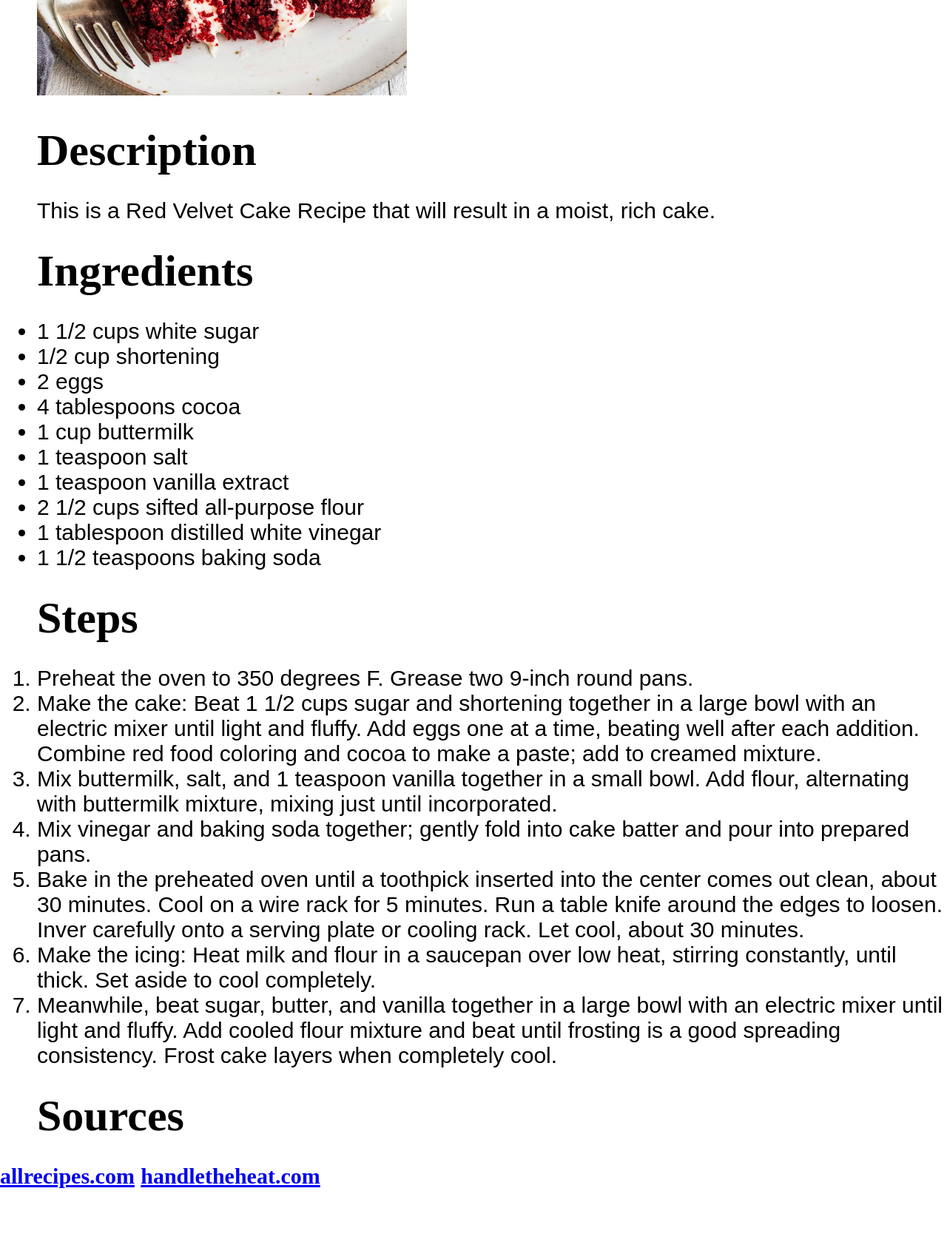
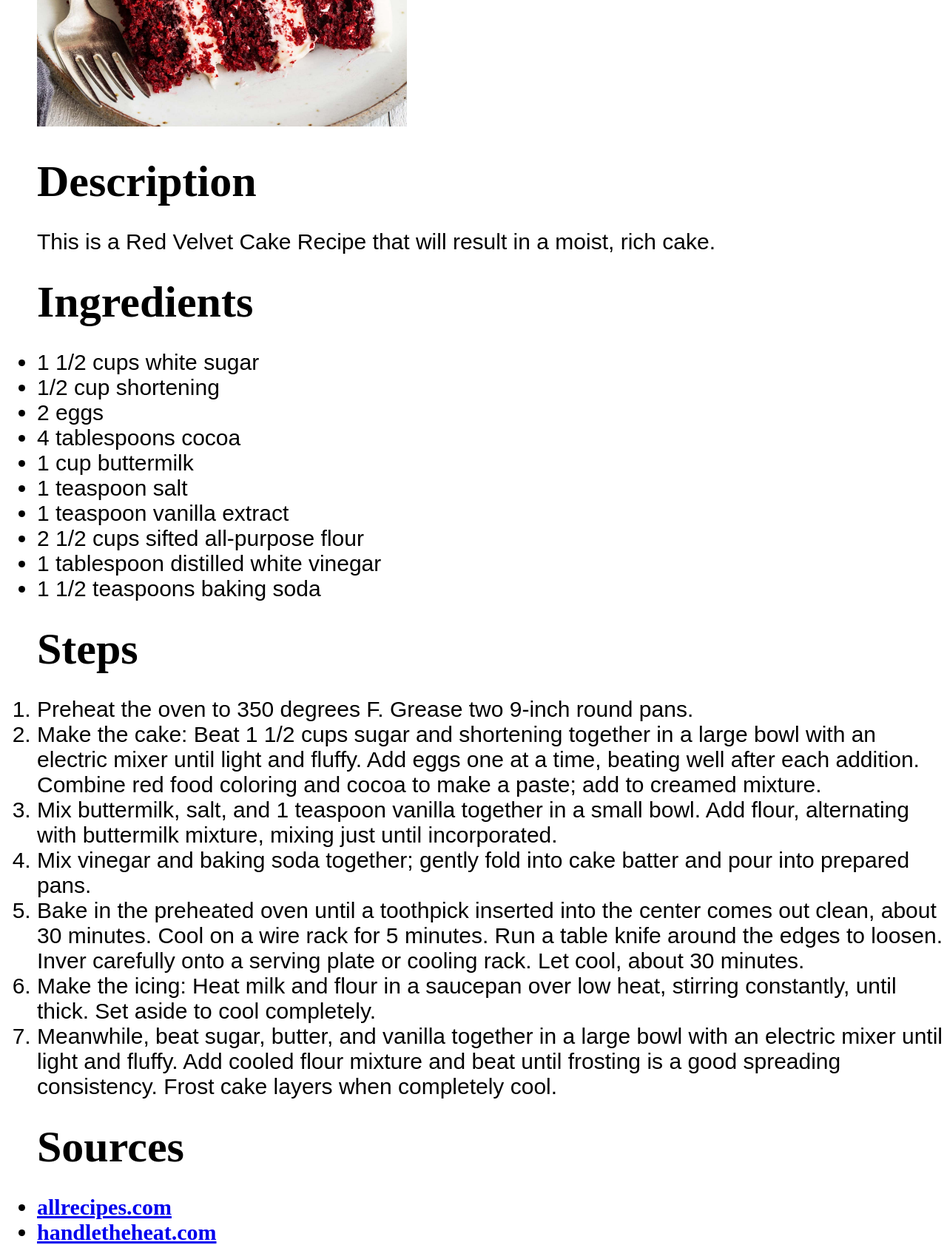
Before and after one commit to Lilac0867/odin-recipes, a plain HTML site: page recipes/red-velvet.html in a window 1280 px wide. Shown: the part 520-2203 px from the top of the page at 74% size. Before the commit the page ends 2127 px from the top, so only its background shows below. Drawn offline with Linux system fonts and the light colour scheme.

Commit message:
Edit baklava.html and red-velvet.html

```diff
--- a/recipes/red-velvet.html
+++ b/recipes/red-velvet.html
@@ -7,11 +7,12 @@
   </head>
 
   <body>
-    <h1 class="title">Red Velvet Cake Recipe</h1>
+    <div class="body-1">
+      <h1 class="main title">Red Velvet Cake Recipe</h1>
       <img src="../images/red-velvet.jpg" alt="Red Velvet Cake" width="1800" height="1800">
-    <h2 class="title small">Description</h2>
+      <h2 class="title">Description</h2>
       <p>This is a Red Velvet Cake Recipe that will result in a moist, rich cake.</p>
-    <h2 class="title small">Ingredients</h2>
+      <h2 class="title">Ingredients</h2>
       <ul>
         <li>1 1/2 cups white sugar</li>
         <li>1/2 cup shortening</li>
@@ -24,7 +25,7 @@
         <li>1 tablespoon distilled white vinegar</li>
         <li>1 1/2 teaspoons baking soda</li>
       </ul>
-    <h2 class="title small">Steps</h2> <!-- Need to add list of steps -->
+      <h2 class="title">Steps</h2> <!-- Need to add list of steps -->
       <ol>
         <li>Preheat the oven to 350 degrees F. Grease two 9-inch round pans.</li>
         <li>Make the cake: Beat 1 1/2 cups sugar and shortening together in a large bowl with an electric mixer until light and fluffy. Add eggs one at a time, beating well after each addition. Combine red food coloring and cocoa to make a paste; add to creamed mixture.</li>
@@ -34,8 +35,11 @@
         <li>Make the icing: Heat milk and flour in a saucepan over low heat, stirring constantly, until thick. Set aside to cool completely.</li>
         <li>Meanwhile, beat sugar, butter, and vanilla together in a large bowl with an electric mixer until light and fluffy. Add cooled flour mixture and beat until frosting is a good spreading consistency. Frost cake layers when completely cool.</li>
       </ol>
-    <h2 class="title small">Sources</h2>
-    <a href="https://www.allrecipes.com/recipe/9295/red-velvet-cake/" class="link">allrecipes.com</a>
-    <a href="https://handletheheat.com/red-velvet-cake/" class="link">handletheheat.com</a>
+      <h2 class="title">Sources</h2>
+      <ul>
+        <li><a href="https://www.allrecipes.com/recipe/9295/red-velvet-cake/" class="link">allrecipes.com</a></li>
+        <li><a href="https://handletheheat.com/red-velvet-cake/" class="link">handletheheat.com</a></li>
+      </ul>
+    </div>
   </body>
 </html>
```
Also changed, not shown: recipes/baklava.html (+10 -6 lines). Lines whose indentation alone changed are shown as unchanged.
